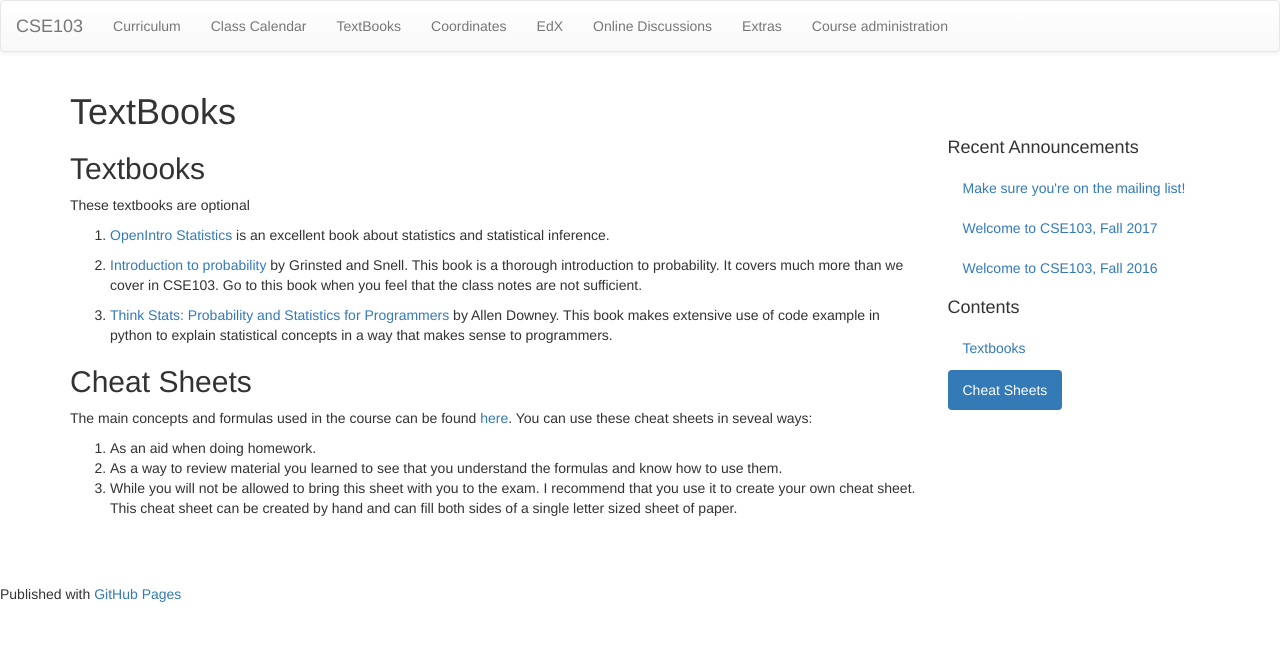
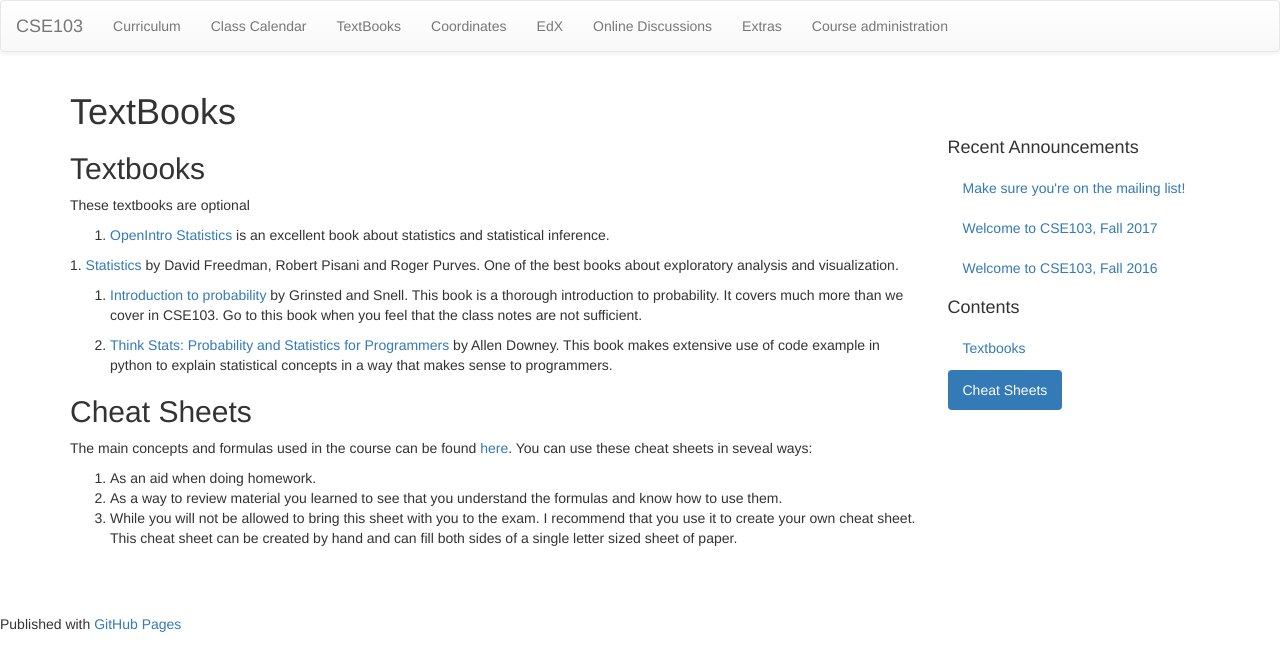
Before and after one commit to cse103/cse103.github.io, a Jekyll site: the page built from pages/2.Textbooks.md, in a window 1280 px wide. Shown: the top 671 px of the page. Built offline with Jekyll 4.4.1, drawn with Linux system fonts in a browser that asks for light colours; nearby versions of some CDN libraries.

Commit message:
added purves bool

```diff
--- a/pages/2.Textbooks.md
+++ b/pages/2.Textbooks.md
@@ -8,6 +8,11 @@ These textbooks are optional
 
 1. [OpenIntro Statistics](https://www.openintro.org/stat/index.php) is
 an excellent book about statistics and statistical inference.
+
+1.
+[Statistics](https://smile.amazon.com/Statistics-4th-David-Freedman/dp/0393929728/ref=dp_ob_title_bk)
+by David Freedman, Robert Pisani and Roger Purves.
+One of the best books about exploratory analysis and visualization.
 
 1.  [Introduction to probability](/Resources/GrinsteadSnell.pdf) by Grinsted and Snell.
   This book is a thorough introduction to probability. It covers much
```
